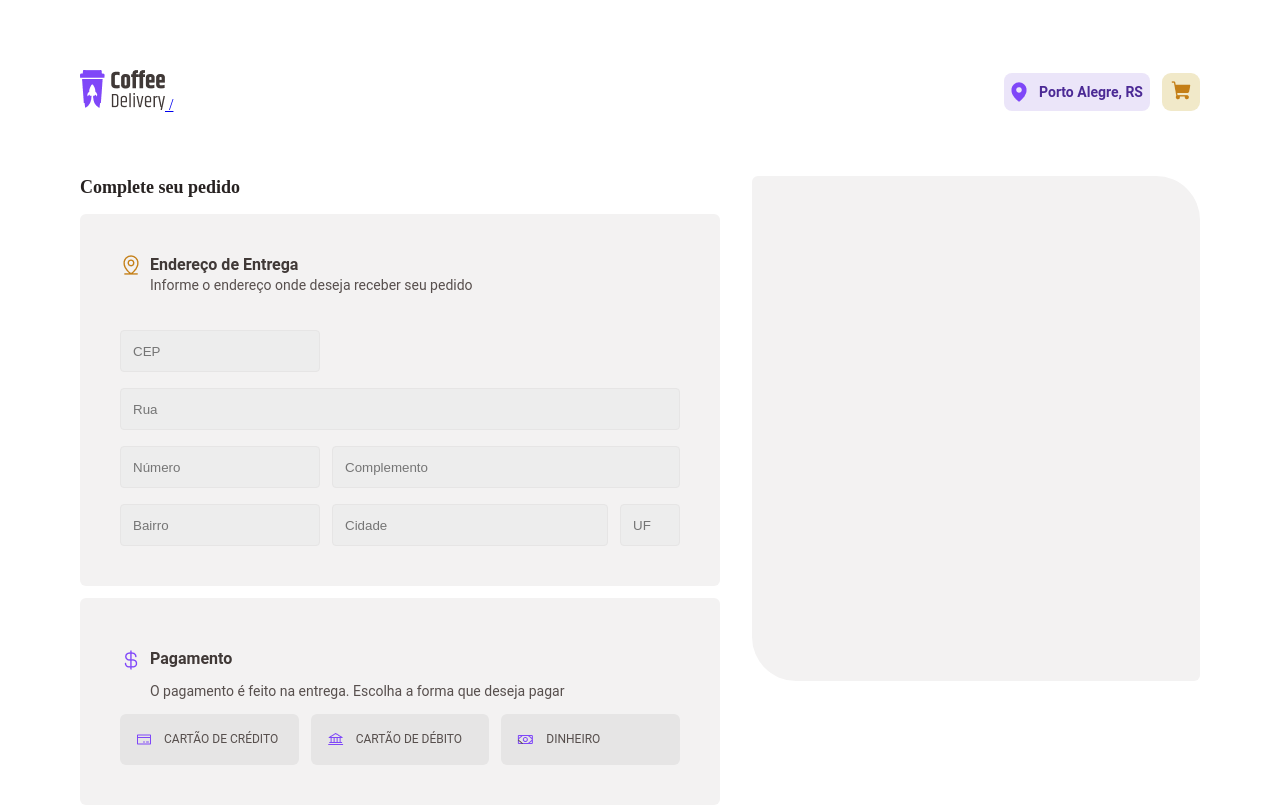
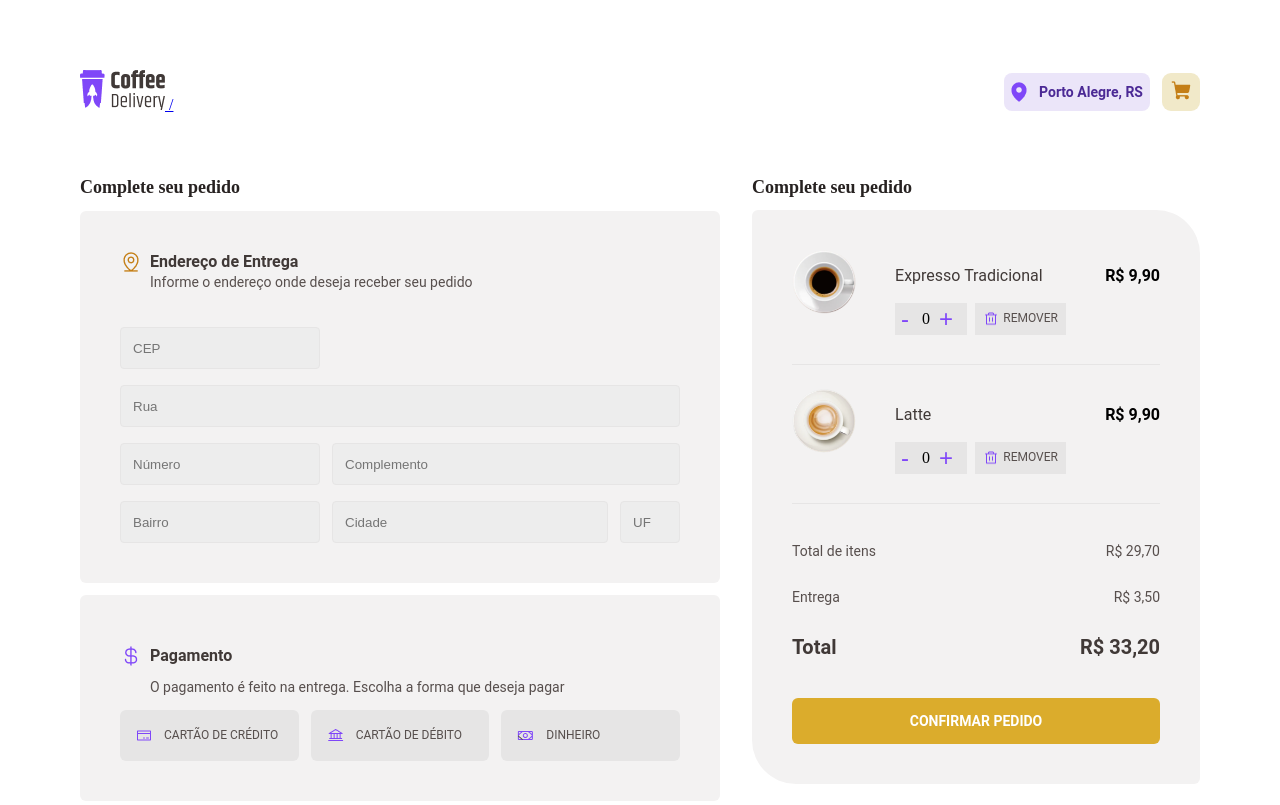
Before and after one commit to Flaviojcf/coffe-delivery, a React (Vite) app: page /cart in a window 1280 px wide. Shown: the top 805 px of the page. Built offline with nearby package versions, Linux system fonts and the light colour scheme.

Commit message:
css route cart

```diff
--- a/src/pages/cart/Cart.tsx
+++ b/src/pages/cart/Cart.tsx
@@ -5,12 +5,22 @@ import {
   ComplementAdress,
   Container,
   ContainerAdress,
+  ContainerButton,
   ContainerCoffeSelected,
+  ContainerDiv,
+  ContainerPrice,
+  ContainerRemove,
+  ContainerTypeCoffe,
+  ContainerTypeCoffeInformation,
   ContentAdress,
   ContentInformation,
   ContentPayment,
+  ItemsInformation,
+  OrderConfirm,
   PaymentText,
+  SpanButton,
   Street,
+  TotalItems,
   TypesPayment,
 } from "./styles";
 
@@ -75,7 +85,62 @@ export function Cart() {
           </TypesPayment>
         </ContentPayment>
       </ContainerAdress>
-      <ContainerCoffeSelected></ContainerCoffeSelected>
+
+      <ContainerDiv>
+        <ContainerCoffeSelected>
+          <ContainerTypeCoffe>
+            <img src="/expressoTradicional.png" alt="" />
+            <ContainerTypeCoffeInformation>
+              <p>Expresso Tradicional</p>
+              <ContainerButton>
+                <SpanButton>
+                  <button>-</button>0<button>+</button>
+                </SpanButton>
+                <ContainerRemove>
+                  <img src="/trash.png" />
+                  <p>Remover</p>
+                </ContainerRemove>
+              </ContainerButton>
+            </ContainerTypeCoffeInformation>
+            <ContainerPrice>
+              <p>R$ 9,90</p>
+            </ContainerPrice>
+          </ContainerTypeCoffe>
+          <ContainerTypeCoffe>
+            <img src="/latte.png" alt="" />
+            <ContainerTypeCoffeInformation>
+              <p>Latte</p>
+              <ContainerButton>
+                <SpanButton>
+                  <button>-</button>0<button>+</button>
+                </SpanButton>
+                <ContainerRemove>
+                  <img src="/trash.png" />
+                  <p>Remover</p>
+                </ContainerRemove>
+              </ContainerButton>
+            </ContainerTypeCoffeInformation>
+            <ContainerPrice>
+              <p>R$ 9,90</p>
+            </ContainerPrice>
+          </ContainerTypeCoffe>
+          <TotalItems>
+            <ItemsInformation>
+              <p>Total de itens</p>
+              <p>R$ 29,70</p>
+            </ItemsInformation>
+            <ItemsInformation>
+              <p>Entrega</p>
+              <p>R$ 3,50</p>
+            </ItemsInformation>
+            <ItemsInformation>
+              <p><strong>Total</strong></p>
+              <p><strong>R$ 33,20</strong></p>
+            </ItemsInformation>
+          </TotalItems>
+          <OrderConfirm>confirmar pedido</OrderConfirm>
+        </ContainerCoffeSelected>
+      </ContainerDiv>
     </Container>
   );
 }
--- a/src/pages/cart/styles.ts
+++ b/src/pages/cart/styles.ts
@@ -9,14 +9,15 @@ export const Container = styled.div`
 export const ContainerAdress = styled.div`
   display: flex;
   flex-direction: column;
+
   width: 640px;
   height: 100%;
   box-sizing: border-box;
 
   &::before {
     content: "Complete seu pedido";
-
     margin-bottom: 15px;
+    height: 20px;
     font-family: "Baloo 2";
     font-style: normal;
     font-weight: 700;
@@ -244,12 +245,173 @@ export const TypesPayment = styled.div`
   }
 `;
 
+export const ContainerDiv = styled.div`
+  width: 640px;
+  height: 100%;
+  display: flex;
+  flex-direction: column;
+
+  &::before {
+    content: "Complete seu pedido";
+    height: 20px;
+    font-family: "Baloo 2";
+    font-style: normal;
+    font-weight: 700;
+    font-size: 18px;
+    line-height: 130%;
+    color: ${(props) => props.theme.colors["base-title"]};
+  }
+`;
+
 export const ContainerCoffeSelected = styled.div`
   display: flex;
+  flex-direction: column;
+  gap: 24px;
   box-sizing: border-box;
   width: 448px;
-  height: 505px;
+  min-height: 505px;
+  margin-top: 14px;
   padding: 40px;
   background: ${(props) => props.theme.colors["base-card"]};
   border-radius: 6px 44px;
+
+  & div img {
+    width: 64px;
+    height: 64px;
+  }
 `;
+
+export const ContainerTypeCoffe = styled.div`
+  display: flex;
+  width: 368px;
+  height: 90px;
+  border-bottom: 1px solid #e6e5e5;
+  padding-bottom: 24px;
+  justify-content: space-between;
+`;
+
+export const ContainerTypeCoffeInformation = styled.div`
+  & p:first-child {
+    font-family: "Roboto";
+    font-style: normal;
+    font-weight: 400;
+    font-size: 16px;
+    line-height: 130%;
+    display: flex;
+    align-items: center;
+    color: #403937;
+  }
+`;
+
+export const SpanButton = styled.div`
+  display: flex;
+  align-items: center;
+  width: 72px;
+  height: 32px;
+  background: ${(props) => props.theme.colors["base-button"]};
+  gap: 3px;
+
+  button {
+    border: none;
+    background: ${(props) => props.theme.colors["base-button"]};
+    color: ${(props) => props.theme.colors["brand-purple"]};
+    width: 24px;
+    height: 24px;
+    display: flex;
+    align-items: center;
+    font-size: 24px;
+    cursor: pointer;
+  }
+`;
+
+export const ContainerButton = styled.div`
+  display: flex;
+  gap: 8px;
+`;
+
+export const ContainerRemove = styled.div`
+  display: flex;
+  align-items: center;
+  justify-content: center;
+  width: 91px;
+  height: 32px;
+  background: ${(props) => props.theme.colors["base-button"]};
+  gap: 4px;
+  cursor: pointer;
+
+  font-family: "Roboto";
+  font-style: normal;
+  font-weight: 400;
+  font-size: 12px;
+  line-height: 160%;
+  text-transform: uppercase;
+  color: #574f4d;
+
+  & img {
+    width: 16px !important;
+    height: 16px !important;
+  }
+`;
+
+export const ContainerPrice = styled.div`
+  display: flex;
+  text-align: start;
+  font-family: "Roboto";
+  font-style: normal;
+  font-weight: 700;
+  font-size: 16px;
+  line-height: 130%;
+`;
+
+export const TotalItems = styled.div`
+  display: flex;
+  flex-direction: column;
+`;
+
+export const ItemsInformation = styled.div`
+  display: flex;
+  width: 368px;
+  justify-content: space-between;
+
+  & p {
+    font-family: "Roboto";
+    font-style: normal;
+    font-weight: 400;
+    font-size: 14px;
+    line-height: 130%;
+    color: #574f4d;
+  }
+
+  & p strong {
+    font-family: "Roboto";
+    font-style: normal;
+    font-weight: 700;
+    font-size: 20px;
+    line-height: 130%;
+    color: #403937;
+  }
+`;
+
+export const OrderConfirm = styled.button`
+  display: flex;
+  flex-direction: row;
+  justify-content: center;
+  align-items: center;
+  padding: 12px 8px;
+  gap: 4px;
+  width: 368px;
+  height: 46px;
+  border: none;
+  cursor: pointer;
+  background: #dbac2c;
+  border-radius: 6px;
+
+  font-family: "Roboto";
+  font-style: normal;
+  font-weight: 700;
+  font-size: 14px;
+  line-height: 160%;
+  text-transform: uppercase;
+  color: #ffffff;
+  font-stretch: 100;
+`;
```
Also changed, not shown: public/trash.png (added).
